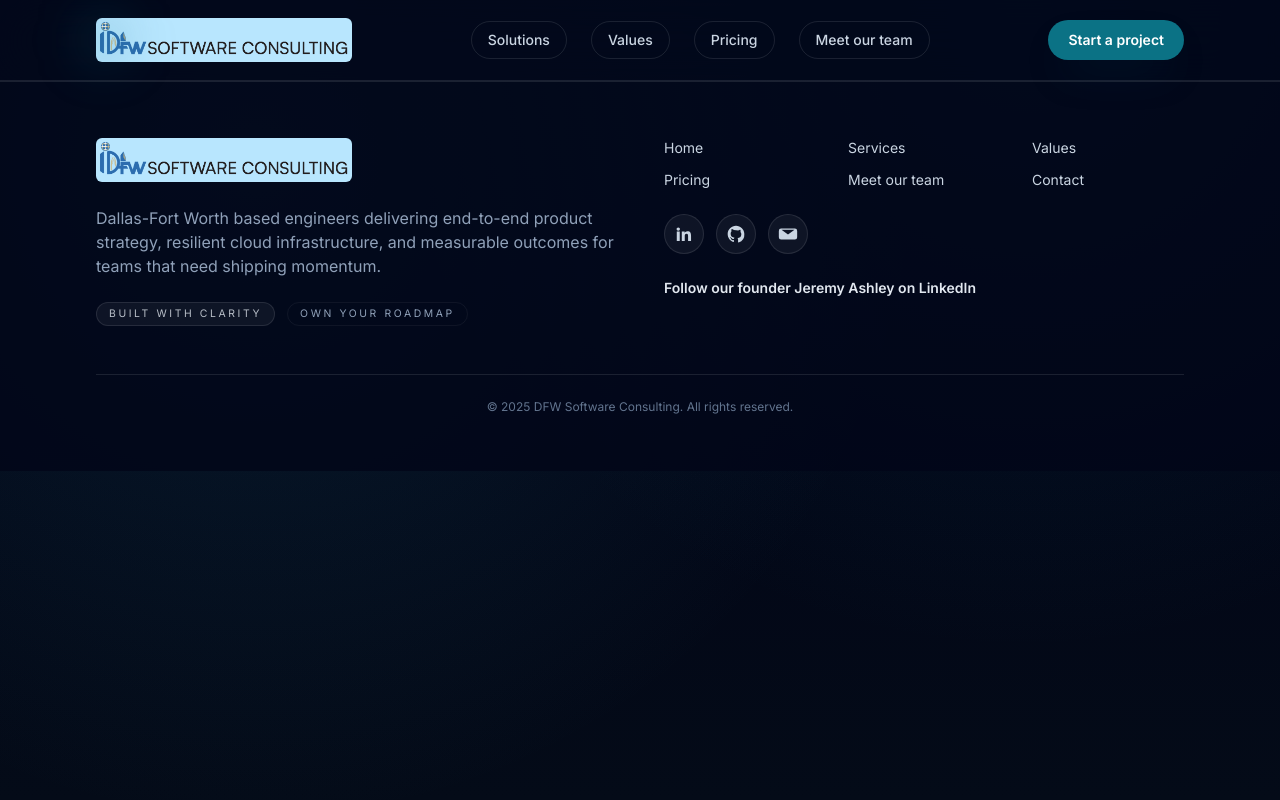
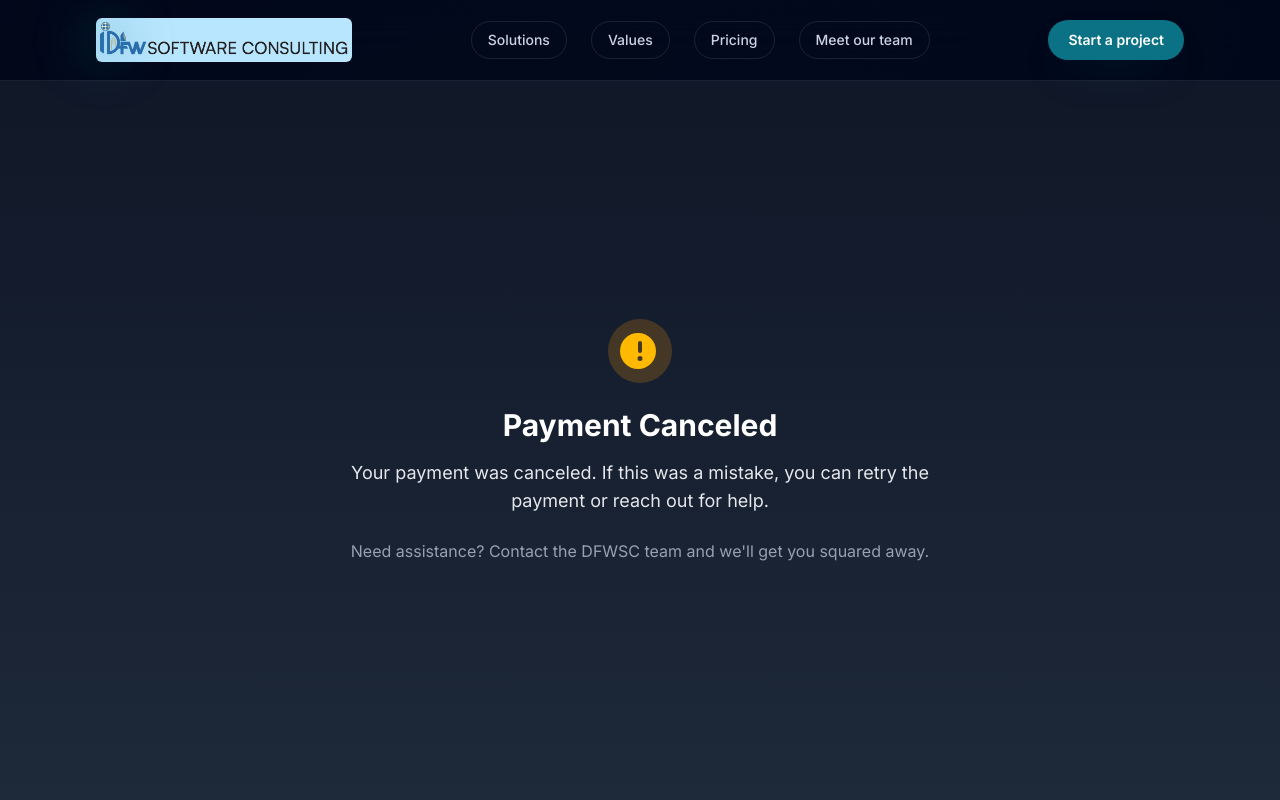
Before and after one commit to DFW-Software-Consulting/dfwsc2.0, a React (Vite) app in the folder front/: page /payment-cancel in a window 1280 px wide. Shown: the top 800 px of the page. Built offline with nearby package versions, Linux system fonts and the light colour scheme.

Commit message:
Align API base and Stripe redirects

```diff
--- a/front/src/App.jsx
+++ b/front/src/App.jsx
@@ -7,6 +7,8 @@
 import Team from './pages/Team.jsx'
 import OnboardClient from "./pages/OnboardClient";
 import PaymentSuccess from "./pages/PaymentSuccess";
+import PaymentCancel from "./pages/PaymentCancel";
+import OnboardingSuccess from "./pages/OnboardingSuccess";
 
 
 
@@ -22,6 +24,8 @@
             <Route path="/team" element={<Team />} />
             <Route path="/onboard" element={<OnboardClient />} />
             <Route path="/payment-success" element={<PaymentSuccess />} />
+            <Route path="/payment-cancel" element={<PaymentCancel />} />
+            <Route path="/onboarding-success" element={<OnboardingSuccess />} />
           </Routes>
         </main>
         <Footer />
--- a/front/src/components/admin/AdminDashboard.jsx
+++ b/front/src/components/admin/AdminDashboard.jsx
@@ -32,7 +32,7 @@
 
     try {
       const res = await fetch(
-        `${import.meta.env.VITE_API_URL}/v1/clients`,
+        `${import.meta.env.VITE_API_URL}/clients`,
         {
           headers: {
             Authorization: `Bearer ${token}`,
--- a/front/src/components/admin/AdminLogin.jsx
+++ b/front/src/components/admin/AdminLogin.jsx
@@ -36,7 +36,7 @@
 
       try {
         const res = await fetch(
-          `${import.meta.env.VITE_API_URL}/v1/auth/login`,
+          `${import.meta.env.VITE_API_URL}/auth/login`,
           {
             method: "POST",
             headers: {
--- a/front/src/components/admin/ClientList.jsx
+++ b/front/src/components/admin/ClientList.jsx
@@ -34,7 +34,7 @@
 
       try {
         const res = await fetch(
-          `${import.meta.env.VITE_API_URL}/v1/clients/${clientId}`,
+          `${import.meta.env.VITE_API_URL}/clients/${clientId}`,
           {
             method: "PATCH",
             headers: {
--- a/front/src/components/admin/CreateClientForm.jsx
+++ b/front/src/components/admin/CreateClientForm.jsx
@@ -47,7 +47,7 @@
       try {
         const token = sessionStorage.getItem("adminToken");
         const res = await fetch(
-          `${import.meta.env.VITE_API_URL}/v1/accounts`,
+          `${import.meta.env.VITE_API_URL}/accounts`,
           {
             method: "POST",
             headers: {
--- a/front/src/pages/OnboardClient.jsx
+++ b/front/src/pages/OnboardClient.jsx
@@ -23,7 +23,7 @@
 
     try {
       const res = await fetch(
-        `${import.meta.env.VITE_API_URL}/v1/onboard-client?token=${encodeURIComponent(token)}`,
+        `${import.meta.env.VITE_API_URL}/onboard-client?token=${encodeURIComponent(token)}`,
         {
           headers: {
             Accept: "application/json",
--- /dev/null
+++ b/front/src/pages/OnboardingSuccess.jsx
@@ -0,0 +1,26 @@
+import { useEffect } from 'react';
+
+export default function OnboardingSuccess() {
+  useEffect(() => {
+    document.title = "Onboarding Complete - DFW Software Consulting";
+  }, []);
+
+  return (
+    <div className="min-h-[90vh] flex items-center justify-center bg-gradient-to-b from-gray-900 to-gray-800">
+      <div className="text-center max-w-2xl mx-auto px-6">
+        <div className="w-16 h-16 mx-auto mb-6 flex items-center justify-center rounded-full bg-green-500/20">
+          <svg xmlns="http://www.w3.org/2000/svg" className="h-10 w-10 text-green-400" viewBox="0 0 20 20" fill="currentColor">
+            <path fillRule="evenodd" d="M10 18a8 8 0 100-16 8 8 0 000 16zm3.707-9.293a1 1 0 00-1.414-1.414L9 10.586 7.707 9.293a1 1 0 00-1.414 1.414l2 2a1 1 0 001.414 0l4-4z" clipRule="evenodd" />
+          </svg>
+        </div>
+        <h1 className="text-3xl font-bold text-white mb-4">Onboarding Complete</h1>
+        <p className="text-gray-200 text-lg mb-6">
+          Your Stripe account setup is complete. DFWSC will follow up with next steps shortly.
+        </p>
+        <p className="text-gray-400">
+          If you have questions, reply to the onboarding email or contact our team.
+        </p>
+      </div>
+    </div>
+  );
+}
--- /dev/null
+++ b/front/src/pages/PaymentCancel.jsx
@@ -0,0 +1,26 @@
+import { useEffect } from 'react';
+
+export default function PaymentCancel() {
+  useEffect(() => {
+    document.title = "Payment Canceled - DFW Software Consulting";
+  }, []);
+
+  return (
+    <div className="min-h-[90vh] flex items-center justify-center bg-gradient-to-b from-gray-900 to-gray-800">
+      <div className="text-center max-w-2xl mx-auto px-6">
+        <div className="w-16 h-16 mx-auto mb-6 flex items-center justify-center rounded-full bg-amber-500/20">
+          <svg xmlns="http://www.w3.org/2000/svg" className="h-10 w-10 text-amber-400" viewBox="0 0 20 20" fill="currentColor">
+            <path fillRule="evenodd" d="M18 10A8 8 0 11.001 10 8 8 0 0118 10zM9 6a1 1 0 012 0v4a1 1 0 11-2 0V6zm1 9a1.25 1.25 0 100-2.5A1.25 1.25 0 0010 15z" clipRule="evenodd" />
+          </svg>
+        </div>
+        <h1 className="text-3xl font-bold text-white mb-4">Payment Canceled</h1>
+        <p className="text-gray-200 text-lg mb-6">
+          Your payment was canceled. If this was a mistake, you can retry the payment or reach out for help.
+        </p>
+        <p className="text-gray-400">
+          Need assistance? Contact the DFWSC team and we&apos;ll get you squared away.
+        </p>
+      </div>
+    </div>
+  );
+}
```
Also changed, not shown: 2 other files (tests, documents, lock files or other folders).
